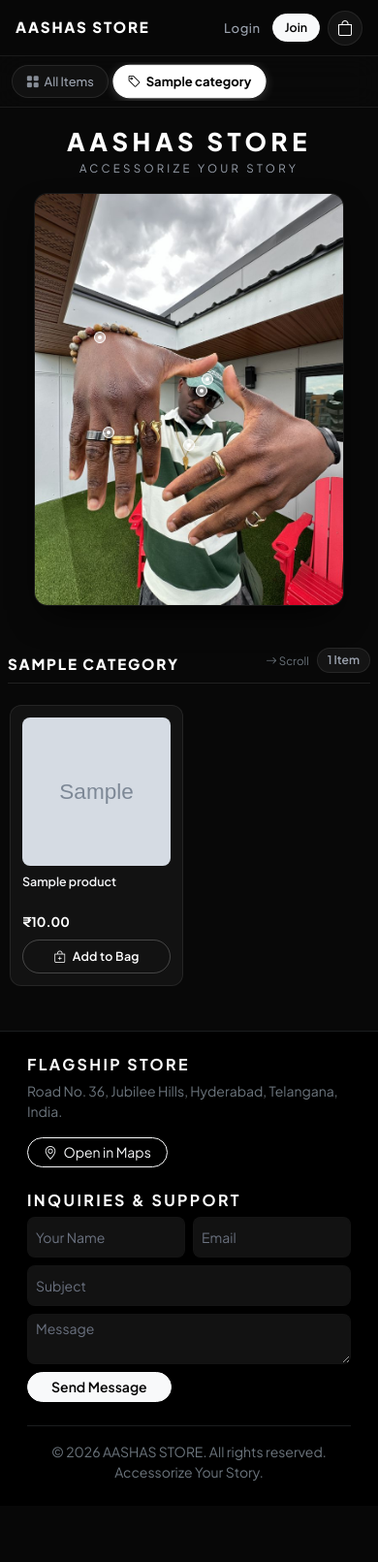
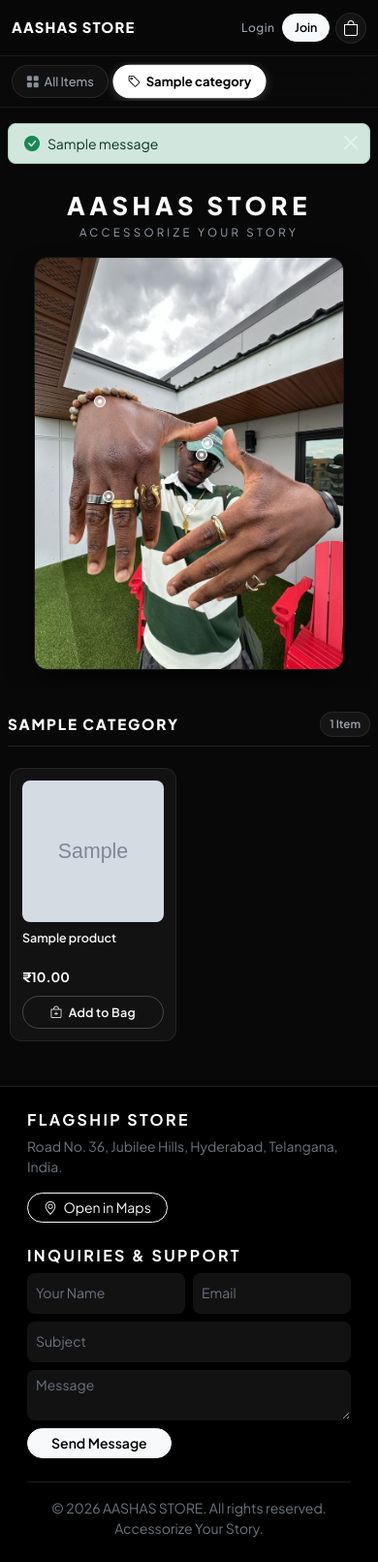
Before and after one commit to arjun-00012/aashas, a Django app: page / in a window 390 px wide. Shown: the whole page at 97% size. Before the commit the page ends 1527 px from the top, so only its background shows below. Run offline with Django 5.2, Linux system fonts and the light colour scheme; tables that the repository leaves empty hold one stand-in row (values such as "Sample post"); grey boxes marked "Sample" are stand-in pictures; one stand-in notice (Sample message) is shown.

Commit message:
Fix home page horizontal overflow, fit to screen, remove Scroll writing, and polish design flow

```diff
--- a/store/templates/base.html
+++ b/store/templates/base.html
@@ -31,22 +31,34 @@
             box-sizing: border-box;
         }
 
+        html {
+            overflow-x: hidden;
+            max-width: 100vw;
+            width: 100%;
+            scroll-behavior: smooth;
+            scroll-padding-top: calc(var(--nav-height) + var(--tab-height) + 12px);
+        }
+
         body {
             background-color: var(--bg-dark);
             color: #ffffff;
             font-family: 'Plus Jakarta Sans', -apple-system, BlinkMacSystemFont, "Segoe UI", Roboto, sans-serif;
             overflow-x: hidden;
+            max-width: 100vw;
+            width: 100%;
             -webkit-font-smoothing: antialiased;
             -moz-osx-font-smoothing: grayscale;
         }
 
-        /* Full-width clean container (No awkward left rail offset) */
+        /* Full-width clean container with zero overflow leak */
         .main-wrapper {
             width: 100%;
+            max-width: 100%;
             min-height: 100vh;
             display: flex;
             flex-direction: column;
             justify-content: space-between;
+            overflow-x: hidden;
         }
 
         /* Top Sticky Navbar */
@@ -56,10 +68,12 @@
             backdrop-filter: blur(16px);
             -webkit-backdrop-filter: blur(16px);
             border-bottom: 1px solid var(--border-subtle);
-            padding: 0 1rem;
+            padding: 0 0.75rem;
             z-index: 1030;
             position: sticky;
             top: 0;
+            width: 100%;
+            max-width: 100%;
             transition: all 0.25s ease;
         }
 
@@ -86,8 +100,8 @@
 
         @media (max-width: 575.98px) {
             .brand-logo {
-                font-size: 0.95rem;
-                letter-spacing: 0.12em;
+                font-size: 0.92rem;
+                letter-spacing: 0.08em;
             }
         }
 
@@ -214,6 +228,29 @@
             box-shadow: 0 2px 6px rgba(0,0,0,0.5);
         }
 
+        @media (max-width: 575.98px) {
+            .nav-actions {
+                gap: 0.35rem;
+            }
+            .user-tag-pill {
+                max-width: 80px;
+                font-size: 0.7rem;
+                padding: 2px 6px;
+            }
+            .btn-nav-admin {
+                font-size: 0.7rem;
+                padding: 2px 6px;
+            }
+            .nav-link-subtle.small {
+                font-size: 0.75rem;
+                padding: 0 2px !important;
+            }
+            .cart-icon-btn {
+                width: 32px;
+                height: 32px;
+            }
+        }
+
         /* Modern Category Navigation Tab Bar */
         .category-tab-bar {
             position: sticky;
@@ -224,6 +261,9 @@
             border-bottom: 1px solid var(--border-subtle);
             padding: 6px 0;
             z-index: 1020;
+            width: 100%;
+            max-width: 100%;
+            overflow: hidden;
         }
 
         .category-tabs-track {
@@ -236,6 +276,8 @@
             scrollbar-width: none; /* Firefox */
             -ms-overflow-style: none; /* IE/Edge */
             -webkit-overflow-scrolling: touch;
+            width: 100%;
+            max-width: 100%;
         }
 
         @media (min-width: 768px) {
@@ -334,12 +376,6 @@
         .form-control::placeholder {
             color: #6b7280;
         }
-
-        /* Subtle Smooth Scroll */
-        html {
-            scroll-behavior: smooth;
-            scroll-padding-top: calc(var(--nav-height) + var(--tab-height) + 12px);
-        }
     </style>
     {% block extra_css %}{% endblock %}
 </head>
@@ -413,13 +449,26 @@
         </div>
     </nav>
 
+    <!-- Alert Messages Banner -->
+    {% if messages %}
+    <div class="container-fluid container-xl px-2 px-sm-3 px-md-4 pt-3">
+        {% for message in messages %}
+            <div class="alert alert-{% if message.tags == 'error' %}danger{% else %}{{ message.tags|default:'info' }}{% endif %} alert-dismissible fade show py-2 small shadow-sm rounded-3 d-flex align-items-center mb-2" role="alert">
+                <i class="bi {% if message.tags == 'error' %}bi-exclamation-triangle-fill text-danger{% else %}bi-check-circle-fill text-success{% endif %} me-2 fs-6"></i>
+                <span class="flex-grow-1">{{ message }}</span>
+                <button type="button" class="btn-close btn-close-white" data-bs-dismiss="alert" aria-label="Close" style="padding: 0.75rem;"></button>
+            </div>
+        {% endfor %}
+    </div>
+    {% endif %}
+
     <!-- Dynamic Content Stage -->
-    <main class="flex-grow-1">
+    <main class="flex-grow-1 w-100" style="max-width: 100%; min-width: 0; overflow-x: hidden;">
         {% block content %}{% endblock %}
     </main>
 
     <!-- Global Minimalist Footer -->
-    <footer class="border-top border-secondary border-opacity-25 bg-black py-4 py-md-5 px-3 px-md-4 mt-auto" id="contact-section">
+    <footer class="border-top border-secondary border-opacity-25 bg-black py-4 py-md-5 px-3 px-md-4 mt-auto w-100" style="max-width: 100%; overflow-x: hidden;" id="contact-section">
         <div class="container" style="max-width: 1100px;">
             <div class="row g-4 justify-content-between">
                 <div class="col-12 col-md-5">
@@ -431,6 +480,7 @@
                 </div>
                 <div class="col-12 col-md-6 col-lg-5">
                     <h6 class="fw-bold tracking-widest text-uppercase mb-2 text-white" style="letter-spacing: 0.15em;">INQUIRIES & SUPPORT</h6>
+                    <div id="contactFeedback"></div>
                     <form id="contactForm" method="POST" action="{% url 'contact_submit' %}">
                         {% csrf_token %}
                         <div class="row g-2 mb-2">
@@ -457,13 +507,12 @@
 <!-- Bootstrap 5 JS Bundle -->
 <script src="https://cdn.jsdelivr.net/npm/bootstrap@5.3.0/dist/js/bootstrap.bundle.min.js"></script>
 
-<!-- Category Tabs Auto-Highlight Script -->
+<!-- Category Tabs Auto-Highlight Script & Contact Form AJAX -->
 <script>
 document.addEventListener('DOMContentLoaded', () => {
     const tabs = document.querySelectorAll('.category-tab-pill');
     const track = document.getElementById('categoryTabsTrack');
-    if (!tabs.length || !track) return;
-
+    if (tabs.length && track) {
         tabs.forEach(tab => {
             tab.addEventListener('click', function(e) {
                 tabs.forEach(t => t.classList.remove('active'));
@@ -503,6 +552,43 @@ document.addEventListener('DOMContentLoaded', () => {
 
             sections.forEach(s => observer.observe(s));
         }
+    }
+
+    // Contact form AJAX submission
+    const contactForm = document.getElementById('contactForm');
+    const contactFeedback = document.getElementById('contactFeedback');
+    if (contactForm && contactFeedback) {
+        contactForm.addEventListener('submit', async function(e) {
+            e.preventDefault();
+            const btn = contactForm.querySelector('button[type="submit"]');
+            const origHtml = btn.innerHTML;
+            btn.disabled = true;
+            btn.innerHTML = '<span class="spinner-border spinner-border-sm me-1" role="status"></span> Sending...';
+
+            try {
+                const formData = new FormData(contactForm);
+                const res = await fetch(contactForm.action, {
+                    method: 'POST',
+                    body: formData,
+                    headers: {
+                        'X-Requested-With': 'XMLHttpRequest'
+                    }
+                });
+
+                if (res.ok) {
+                    contactFeedback.innerHTML = '<div class="alert alert-success py-2 small mb-3 rounded-3 text-start"><i class="bi bi-check-circle-fill me-2"></i>Thank you! Your message has been received. Our team will get back to you shortly.</div>';
+                    contactForm.reset();
+                } else {
+                    contactFeedback.innerHTML = '<div class="alert alert-danger py-2 small mb-3 rounded-3 text-start"><i class="bi bi-exclamation-circle-fill me-2"></i>Failed to send message. Please try again.</div>';
+                }
+            } catch (err) {
+                contactFeedback.innerHTML = '<div class="alert alert-danger py-2 small mb-3 rounded-3 text-start"><i class="bi bi-wifi-off me-2"></i>Network error. Please try again.</div>';
+            } finally {
+                btn.disabled = false;
+                btn.innerHTML = origHtml;
+            }
+        });
+    }
 });
 </script>
 {% block extra_js %}{% endblock %}
--- a/store/templates/index.html
+++ b/store/templates/index.html
@@ -8,6 +8,9 @@
     /* Hero Stage Layout */
     .hero-section {
         padding: clamp(1.2rem, 3.5vw, 2.5rem) 0.75rem;
+        width: 100%;
+        max-width: 100%;
+        overflow: hidden;
     }
 
     .hero-title {
@@ -119,7 +122,7 @@
         pointer-events: none;
         transition: all 0.3s cubic-bezier(0.25, 1, 0.5, 1);
         width: calc(100% - 24px);
-        max-width: 320px;
+        max-width: 300px;
         text-align: center;
         z-index: 25;
         box-shadow: 0 8px 24px rgba(0,0,0,0.7);
@@ -131,11 +134,53 @@
         transform: translateX(-50%) translateY(0);
     }
 
-    /* Horizontal Product Carousel Track (Scrolls Right) */
+    /* Category Section Container */
+    .category-section {
+        width: 100%;
+        max-width: 100%;
+        min-width: 0;
+    }
+
+    /* Section Header */
+    .section-header {
+        display: flex;
+        justify-content: space-between;
+        align-items: center;
+        border-bottom: 1px solid rgba(255, 255, 255, 0.1);
+        padding-bottom: 0.6rem;
+        margin-bottom: 1rem;
+        gap: 0.5rem;
+        width: 100%;
+        max-width: 100%;
+    }
+
+    .section-title {
+        font-size: clamp(0.95rem, 2.8vw, 1.35rem);
+        font-weight: 800;
+        letter-spacing: 0.12em;
+        margin: 0;
+        text-transform: uppercase;
+    }
+
+    .section-count {
+        font-size: 0.72rem;
+        color: #9ca3af;
+        background: rgba(255, 255, 255, 0.05);
+        border: 1px solid var(--border-subtle);
+        padding: 3px 9px;
+        border-radius: 9999px;
+        font-weight: 600;
+        white-space: nowrap;
+    }
+
+    /* Horizontal Product Carousel Track (Scrolls Right with Zero Page Overflow) */
     .product-scroll-track {
         display: flex;
         flex-wrap: nowrap;
         overflow-x: auto;
+        width: 100%;
+        max-width: 100%;
+        min-width: 0;
         gap: 12px;
         scroll-snap-type: x mandatory;
         scroll-padding: 0 12px;
@@ -150,8 +195,9 @@
     }
 
     .product-scroll-item {
-        flex: 0 0 clamp(165px, 46vw, 210px);
+        flex: 0 0 clamp(160px, 44vw, 210px);
         max-width: 210px;
+        min-width: 150px;
         scroll-snap-align: start;
         display: flex;
         flex-direction: column;
@@ -179,8 +225,8 @@
 
     /* Scroll Navigation Buttons */
     .scroll-btn {
-        width: 32px;
-        height: 32px;
+        width: 30px;
+        height: 30px;
         padding: 0;
         display: inline-flex;
         align-items: center;
@@ -189,6 +235,7 @@
         color: #d1d5db !important;
         background: rgba(255, 255, 255, 0.04);
         transition: all 0.2s ease;
+        font-size: 0.8rem;
     }
 
     .scroll-btn:hover, .scroll-btn:active {
@@ -266,35 +313,6 @@
         border-color: #ffffff !important;
         transform: translateY(-1px);
     }
-
-    /* Section Header */
-    .section-header {
-        display: flex;
-        justify-content: space-between;
-        align-items: flex-end;
-        border-bottom: 1px solid rgba(255, 255, 255, 0.1);
-        padding-bottom: 0.6rem;
-        margin-bottom: 1rem;
-    }
-
-    .section-title {
-        font-size: clamp(0.95rem, 2.8vw, 1.35rem);
-        font-weight: 800;
-        letter-spacing: 0.12em;
-        margin: 0;
-        text-transform: uppercase;
-    }
-
-    .section-count {
-        font-size: 0.75rem;
-        color: #9ca3af;
-        background: rgba(255, 255, 255, 0.05);
-        border: 1px solid var(--border-subtle);
-        padding: 3px 10px;
-        border-radius: 9999px;
-        font-weight: 600;
-        white-space: nowrap;
-    }
 </style>
 {% endblock %}
 
@@ -338,20 +356,17 @@
 </section>
 
 <!-- Dynamic Category Sections with Horizontal Scroll Right Tracks -->
-<div class="container-fluid container-xl px-2 px-sm-3 px-md-4 py-2">
+<div class="container-fluid container-xl px-2 px-sm-3 px-md-4 py-2 w-100" style="max-width: 1320px; overflow-x: hidden;">
     {% for category in categories %}
-    <section id="section-{{ category.slug }}" class="mb-4 mb-md-5 pt-3">
+    <section id="section-{{ category.slug }}" class="category-section mb-4 mb-md-5 pt-3">
         <div class="section-header">
-            <div>
-                <h2 class="section-title">{{ category.name }}</h2>
+            <div class="min-w-0 flex-grow-1 pe-2">
+                <h2 class="section-title text-truncate">{{ category.name }}</h2>
                 {% if category.description %}
-                    <small class="text-secondary d-none d-sm-block mt-1">{{ category.description }}</small>
+                    <small class="text-secondary d-none d-sm-block mt-1 text-truncate">{{ category.description }}</small>
                 {% endif %}
             </div>
-            <div class="d-flex align-items-center gap-2">
-                <span class="text-secondary small d-inline d-md-none" style="font-size: 0.72rem;">
-                    <i class="bi bi-arrow-right"></i> Scroll
-                </span>
+            <div class="d-flex align-items-center gap-2 flex-shrink-0">
                 <span class="section-count">{{ category.products.count }} Item{{ category.products.count|pluralize }}</span>
                 {% if category.products.count > 1 %}
                 <div class="scroll-nav-btns d-flex gap-1 ms-1">
--- a/store/views.py
+++ b/store/views.py
@@ -224,7 +224,10 @@ def contact_submit(request):
             subject=request.POST.get('subject'),
             message=request.POST.get('message')
         )
-        return JsonResponse({'status': 'success'})
+        if request.headers.get('x-requested-with') == 'XMLHttpRequest':
+            return JsonResponse({'status': 'success'})
+        messages.success(request, "Your message has been sent successfully!")
+        return redirect(request.META.get('HTTP_REFERER', 'home'))
     return JsonResponse({'status': 'invalid'}, status=400)
 
 # --- AdminPP Custom Dashboard ---
```
Lines whose indentation alone changed are shown as unchanged.
